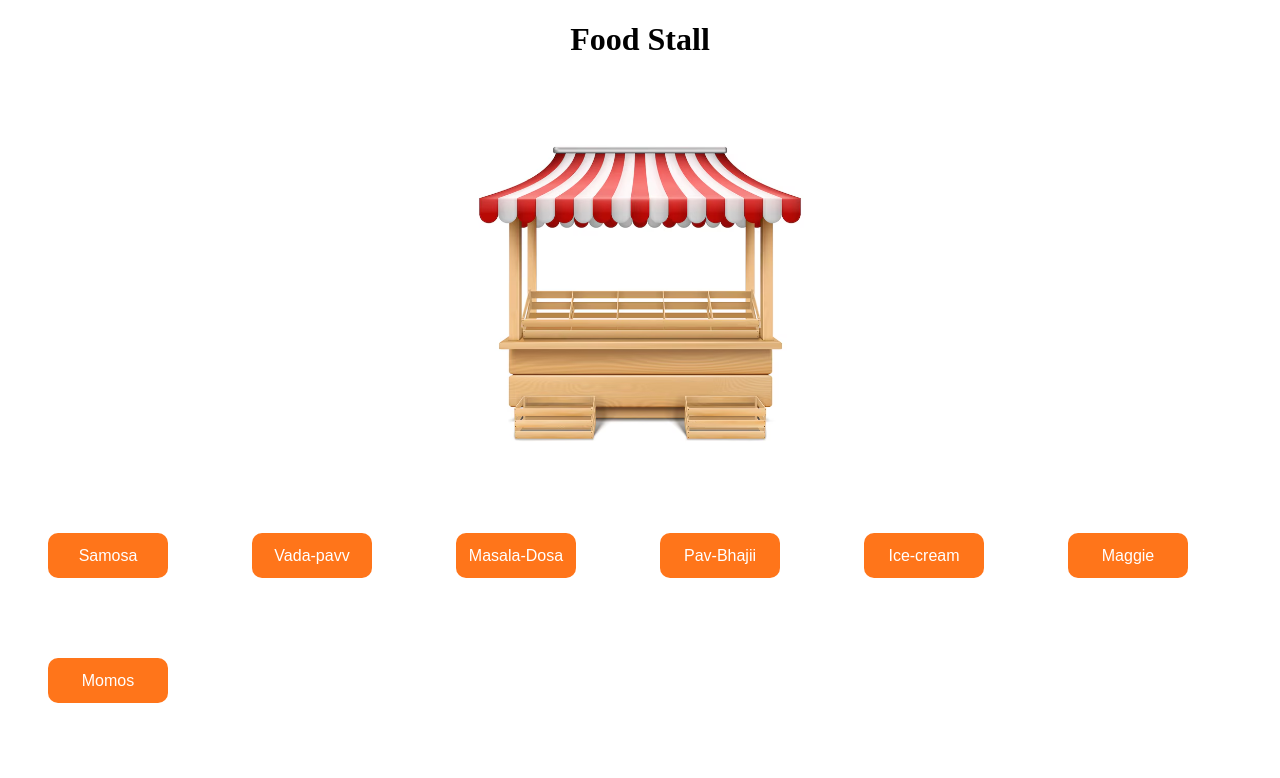
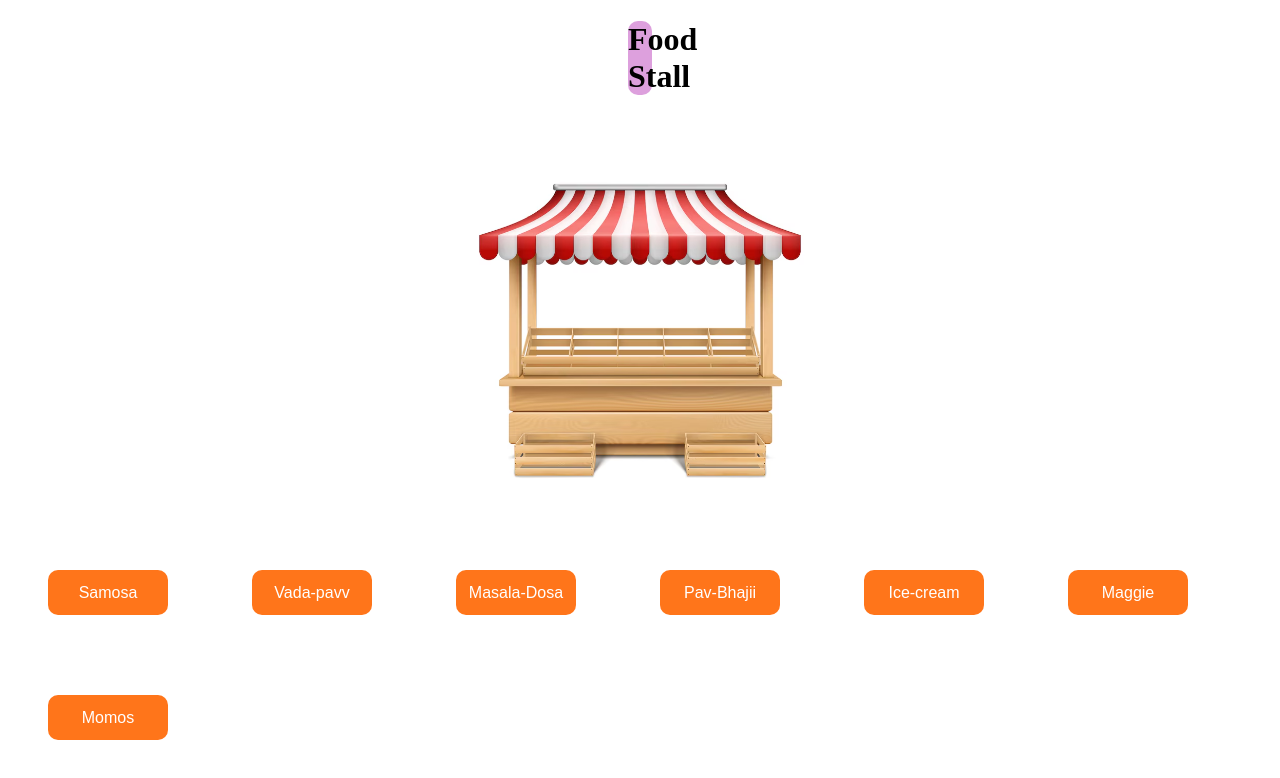
Before and after one commit to ritikshaingle-9/assignment-28, a plain HTML site: page index.html in a window 1280 px wide. Drawn offline with Linux system fonts and the light colour scheme.

Commit message:
img adjusted

```diff
--- a/index.html
+++ b/index.html
@@ -7,7 +7,7 @@
     <title>Food Toggler</title>
 </head>
 <body>
-    <h1 class="text-center">Food Stall</h1>
+    <h1 class="text-center heading">Food Stall</h1>
     <div>
        <img src="./images/food-stall.avif" alt="" class="food-img img-center" id="foodstall"><br>
 
--- a/style.css
+++ b/style.css
@@ -1,3 +1,11 @@
+.heading{
+    background-color: plum;
+    border-radius: 10px;
+    text-align: center;
+    margin-left: 620px;
+    margin-right: 620px;
+    color: black;
+}
 .food-img{
     height:30%;
     width: 30%;
```
